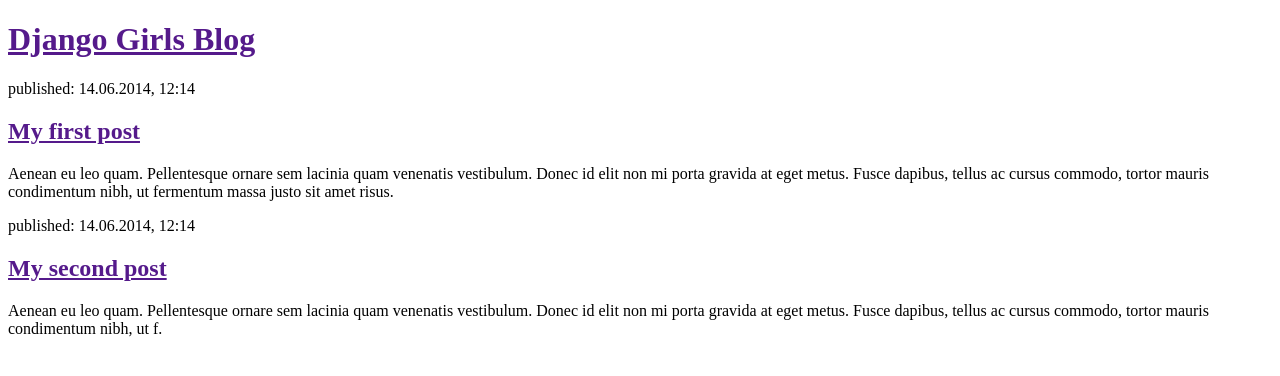
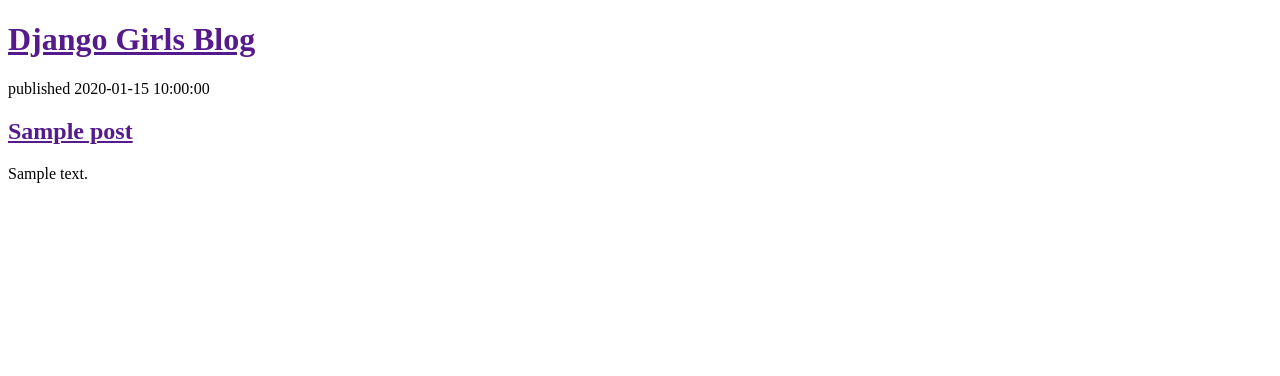
Before and after one commit to chernomord/django_blog, a Python web app: template blog/templates/blog/post_list.html in a window 1280 px wide. Shown: the top 376 px of the page. Run offline with Jinja, Linux system fonts and the light colour scheme; the template is opened without the code that fills it: most values are stand-ins (such as "Sample title", 1, 10 or a date in 2020).

Commit message:
(feat) Added actual dynamic posts view

```diff
--- a/blog/templates/blog/post_list.html
+++ b/blog/templates/blog/post_list.html
@@ -10,20 +10,14 @@
     <h1><a href="">Django Girls Blog</a></h1>
 </div>
 
-<div>
-    <p>published: 14.06.2014, 12:14</p>
-    <h2><a href="">My first post</a></h2>
-    <p>Aenean eu leo quam. Pellentesque ornare sem lacinia quam venenatis vestibulum. Donec id elit non mi porta gravida
-        at eget metus. Fusce dapibus, tellus ac cursus commodo, tortor mauris condimentum nibh, ut fermentum massa justo
-        sit amet risus.</p>
-</div>
+{% for post in posts %}
+    <div>
+        <p>published {{ post.published_date }}</p>
+        <h2><a href="">{{ post.title }}</a></h2>
+        <p>{{ post.text | safe }}</p>
 
-<div>
-    <p>published: 14.06.2014, 12:14</p>
-    <h2><a href="">My second post</a></h2>
-    <p>Aenean eu leo quam. Pellentesque ornare sem lacinia quam venenatis vestibulum. Donec id elit non mi porta gravida
-        at eget metus. Fusce dapibus, tellus ac cursus commodo, tortor mauris condimentum nibh, ut f.</p>
-</div>
+    </div>
+{% endfor %}
 
 </body>
 </html>
```
Also changed, not shown: blog/views.py (+6 -2 lines).
